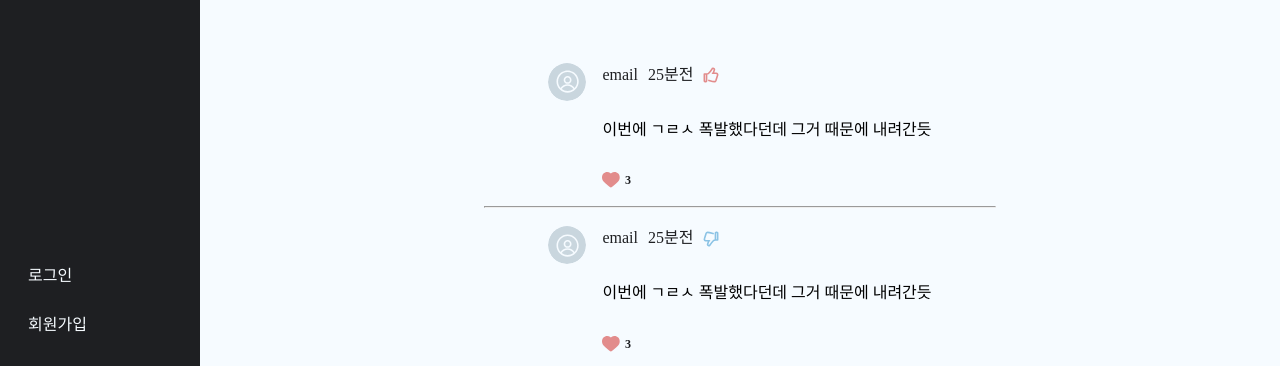
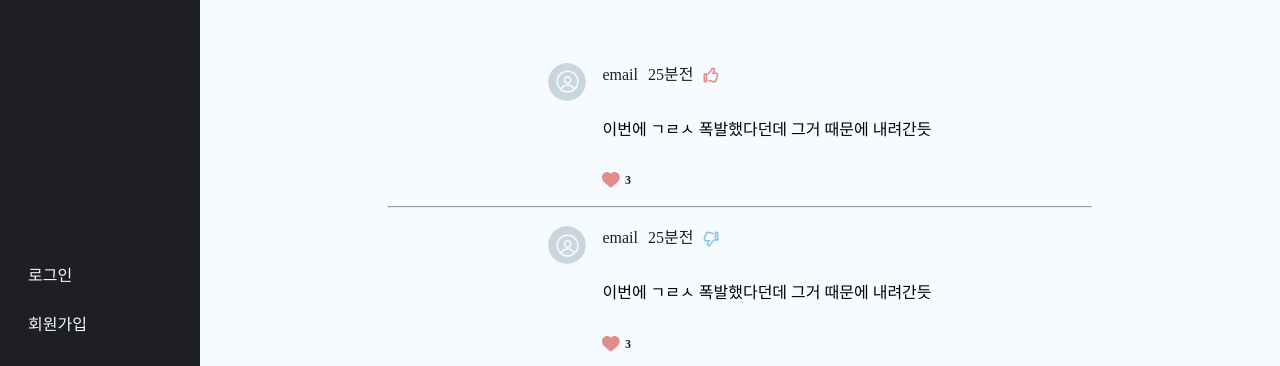
Before and after one commit to PDA-TOTO/Front, a React (Vite) app: page /stocks/1/community in a window 1280 px wide. Shown: the part 434-800 px from the top of the page. Built offline with nearby package versions, Linux system fonts and the light colour scheme.

Commit message:
feat : hr bar width 수정

```diff
--- a/src/routes/stockDetail/CommunityPage.tsx
+++ b/src/routes/stockDetail/CommunityPage.tsx
@@ -99,7 +99,12 @@ export default function CommunityPage({}: Props) {
         <div className={classes.cmt_padding} />
         {commetDummy.map((value, index) => {
           return (
-            <div key={value.id}>
+            <Flex
+              key={value.id}
+              direction={"column"}
+              justify="center"
+              align="center"
+            >
               <Comment
                 id={value.id}
                 userName={value.userName}
@@ -108,8 +113,8 @@ export default function CommunityPage({}: Props) {
                 time={value.time}
                 vote={value.vote}
               />
-              <hr />
-            </div>
+              <hr style={{ width: "55vw" }} />
+            </Flex>
           );
         })}
       </Flex>
```
